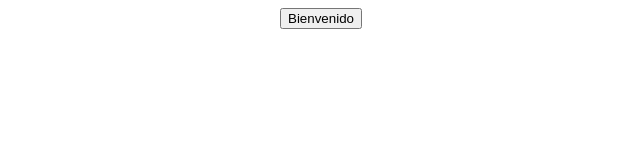
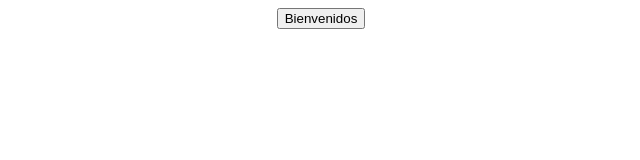
Before and after one commit to YahelMR/InteliNet_481600191, a plain HTML site: page index.html in a window 1280 px wide. Shown: the full height of the page, 319-959 px from the left. Drawn offline with Linux system fonts and the light colour scheme.

Commit message:
Archivos editados

```diff
--- a/index.html
+++ b/index.html
@@ -4,7 +4,7 @@
 </head>
 <body>
 <center>
-<button class="boton1" onclick="mensaje()"> Bienvenido</button>
+<button class="boton1" onclick="mensaje()"> Bienvenidos</button>
 </center>
 </body>
 </html>
```
